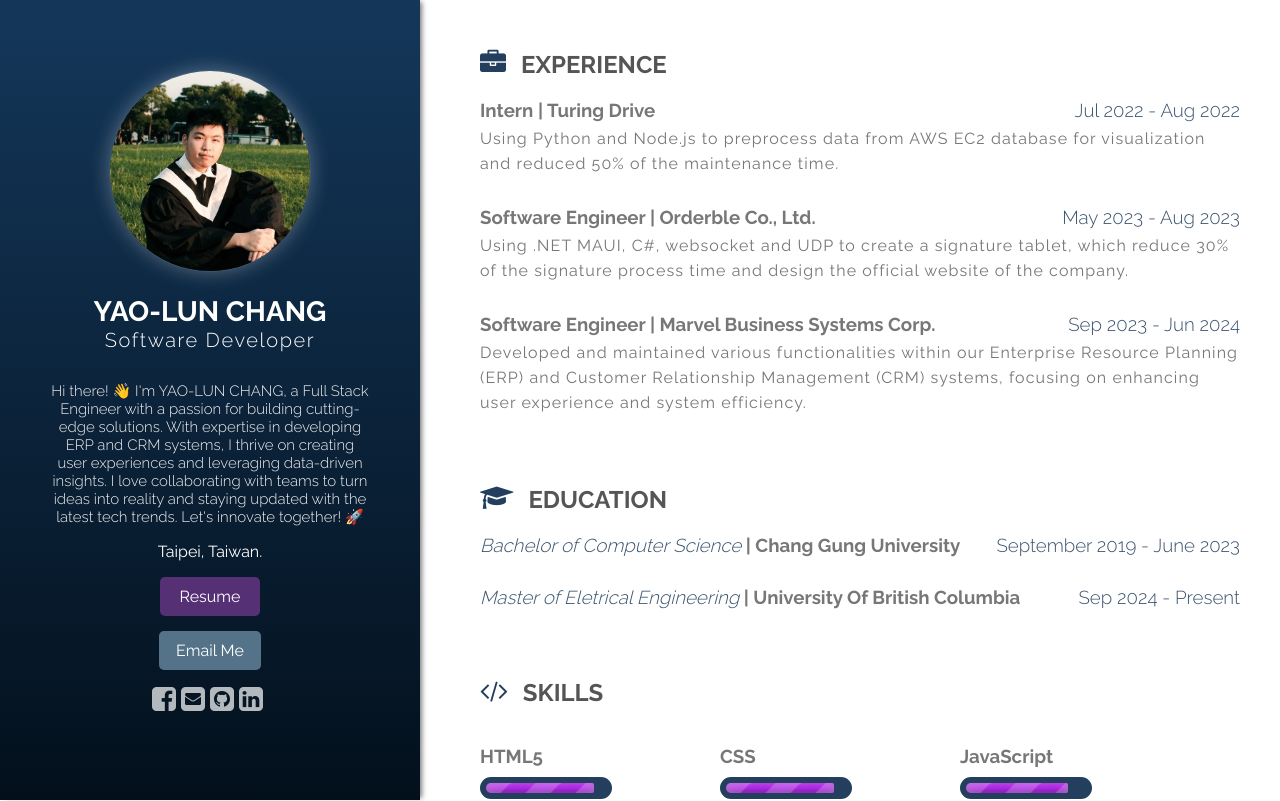
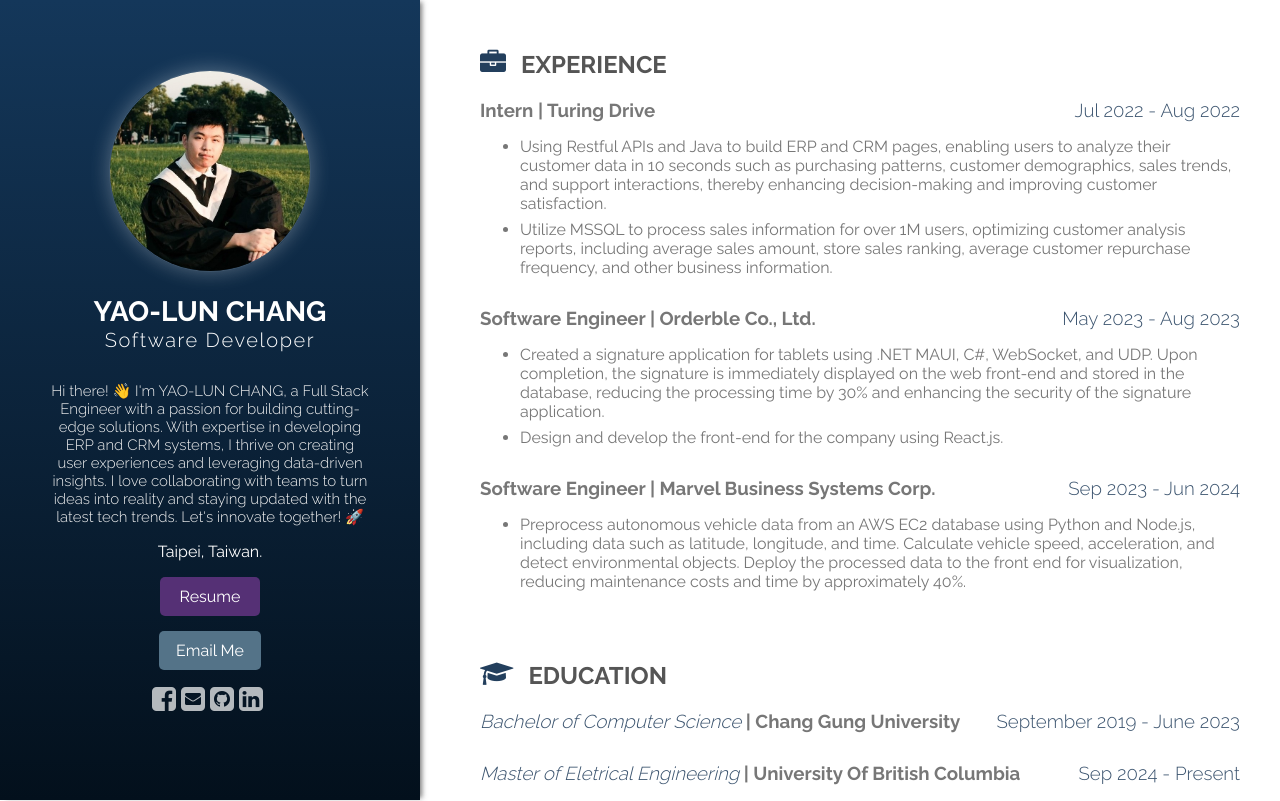
Before and after one commit to randy20000924/randy-portfolio, a React (Create React App) app: page / in a window 1280 px wide. Shown: the top 801 px of the page. Built offline with nearby package versions, Linux system fonts and the light colour scheme.

Commit message:
append hover of btn

```diff
--- a/public/css/style.css
+++ b/public/css/style.css
@@ -273,6 +273,10 @@
     background-color: #6e8ca1;
 }
 
+.jobDescriptionItem {
+    margin-bottom: 1%;
+}
+
 @-webkit-keyframes move {
     0% {
         background-position: 0 0
--- a/src/App.js
+++ b/src/App.js
@@ -21,9 +21,9 @@
         {name: 'linkedin', url: 'https://www.linkedin.com/in/randychang890924/'}
       ],
       experience: [
-        {jobKey: 1, jobTitle: 'Intern', company: 'Turing Drive', startDate: 'Jul 2022', endDate: 'Aug 2022', jobDescription: 'Using Python and Node.js to preprocess data from AWS EC2 database for visualization and reduced 50% of the maintenance time.'},
-        {jobKey: 2, jobTitle: 'Software Engineer', company: 'Orderble Co., Ltd.', startDate: 'May 2023', endDate: 'Aug 2023', jobDescription: 'Using .NET MAUI, C#, websocket and UDP to create a signature tablet, which reduce 30% of the signature process time and design the official website of the company.'},
-        {jobKey: 3, jobTitle: 'Software Engineer', company: 'Marvel Business Systems Corp.', startDate: 'Sep 2023', endDate: 'Jun 2024', jobDescription: 'Developed and maintained various functionalities within our Enterprise Resource Planning (ERP) and Customer Relationship Management (CRM) systems, focusing on enhancing user experience and system efficiency.'},
+        {jobKey: 1, jobTitle: 'Intern', company: 'Turing Drive', startDate: 'Jul 2022', endDate: 'Aug 2022', jobDescription: ['Using Restful APIs and Java to build ERP and CRM pages, enabling users to analyze their customer data in 10 seconds such as purchasing patterns, customer demographics, sales trends, and support interactions, thereby enhancing decision-making and improving customer satisfaction.', 'Utilize MSSQL to process sales information for over 1M users, optimizing customer analysis reports, including average sales amount, store sales ranking, average customer repurchase frequency, and other business information.']},
+        {jobKey: 2, jobTitle: 'Software Engineer', company: 'Orderble Co., Ltd.', startDate: 'May 2023', endDate: 'Aug 2023', jobDescription: ['Created a signature application for tablets using .NET MAUI, C#, WebSocket, and UDP. Upon completion, the signature is immediately displayed on the web front-end and stored in the database, reducing the processing time by 30% and enhancing the security of the signature application.', 'Design and develop the front-end for the company using React.js.']},
+        {jobKey: 3, jobTitle: 'Software Engineer', company: 'Marvel Business Systems Corp.', startDate: 'Sep 2023', endDate: 'Jun 2024', jobDescription: ['Preprocess autonomous vehicle data from an AWS EC2 database using Python and Node.js, including data such as latitude, longitude, and time. Calculate vehicle speed, acceleration, and detect environmental objects. Deploy the processed data to the front end for visualization, reducing maintenance costs and time by approximately 40%.']},
       ],
       education: [
         {degree: 'Bachelor of Computer Science', institution: 'Chang Gung University', startDate: 'September 2019', endDate: 'June 2023', description: ''},
--- a/src/components/Experience.js
+++ b/src/components/Experience.js
@@ -6,7 +6,11 @@
       {props.experience.map((exp) =>
         <div className='item' key={exp.jobKey}>
           <h3>{exp.jobTitle} | {exp.company} <span className='datePosition'>{exp.startDate} - {exp.endDate}</span></h3>
-          <p>{exp.jobDescription}</p>
+          <ul>
+            {exp.jobDescription.map((desc, index) => (
+              <li key={index} className='jobDescriptionItem'>{desc}</li>
+            ))}
+          </ul>
         </div>
       )}
     </div>
```
